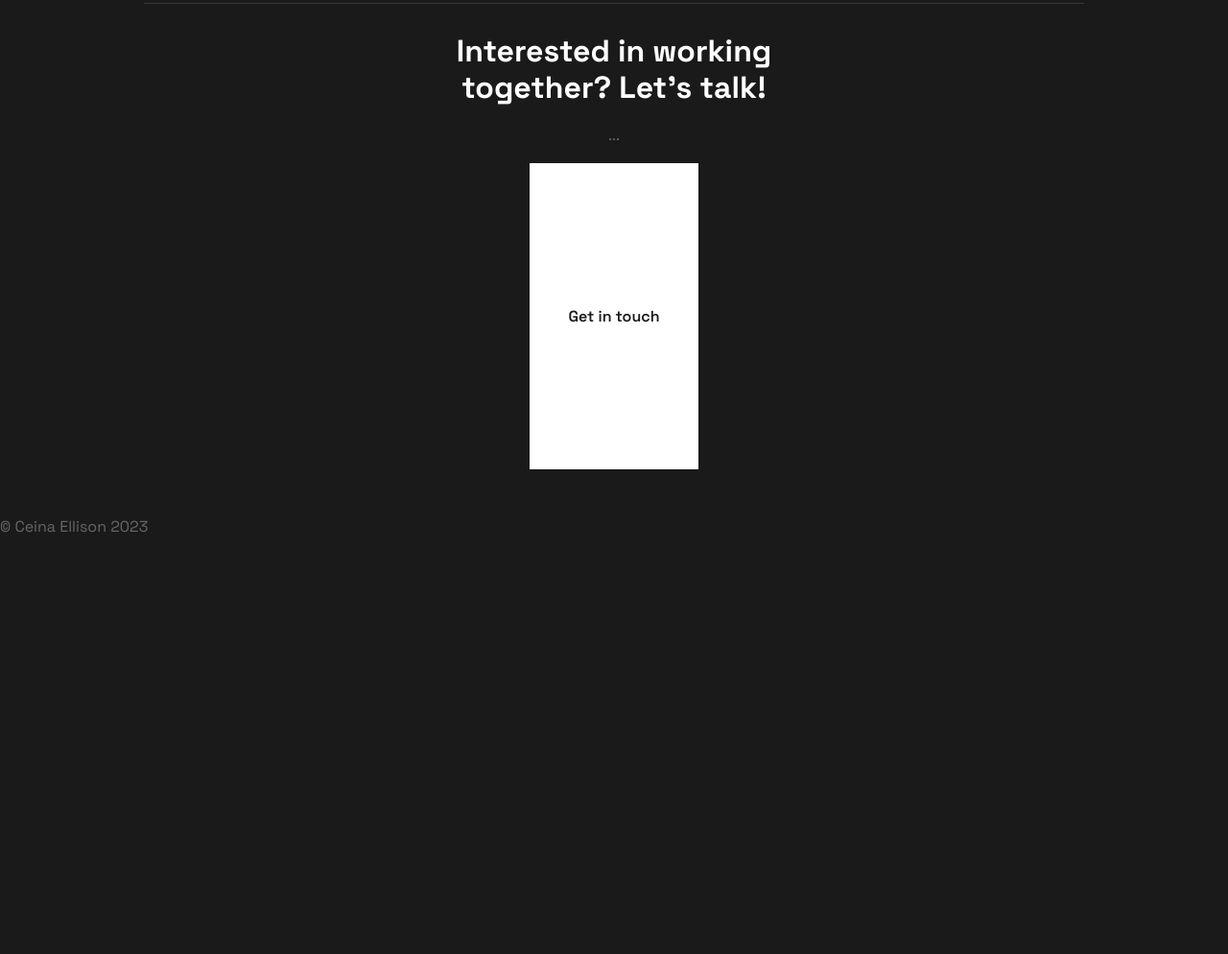
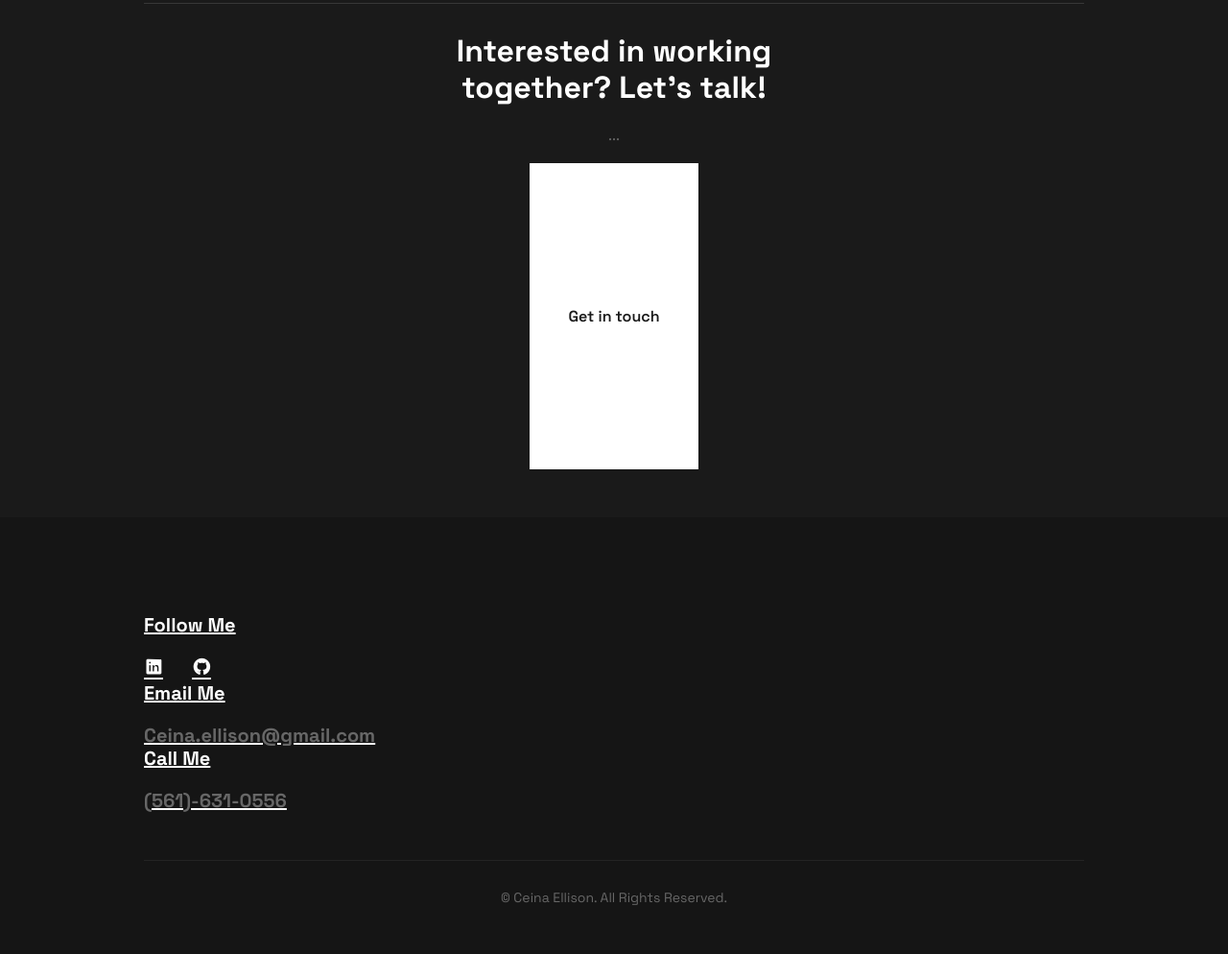
Before and after one commit to xcbhx/Ceina-Portfolio, a plain HTML site: page index.html in a window 1280 px wide. Shown: the part 6371-7365 px from the top of the page at 96% size. Before the commit the page ends 6930 px from the top, so only its background shows below. Drawn offline with nearby package versions, Linux system fonts and the light colour scheme.

Commit message:
add footer

```diff
--- a/css/main.css
+++ b/css/main.css
@@ -456,3 +456,48 @@ body {
 }
 
 /* Footer */
+.footer {
+  background-color: var(--color-bg-footer);
+  padding: 5rem 0;
+}
+
+.footer__wrapper {
+  border-bottom: 1px solid var(--color-bg-secondary);
+  padding: 5rem 0;
+  gap: 5rem;
+}
+
+.footer__title {
+  font-size: var(--fs-lg);
+  margin-bottom: 2rem;
+}
+
+.footer__social-list {
+  display: flex;
+  gap: 3rem;
+}
+
+.footer__social-link {
+  font-size: 2rem;
+  color: var(--color-white);
+  transition: var(--transition);
+}
+
+.footer__content {
+  font-size: var(--fs-lg);
+  color: var(--color-white);
+  font-weight: var(--fw-bold);
+  text-decoration: underline;
+  transition: var(--transition);
+}
+
+.footer__social-link:hover,
+.footer__content:hover {
+  color: var(--color-primary);
+}
+
+.footer__copyright {
+  font-size: var(--fs-sm);
+  text-align: center;
+  padding-top: 3rem;
+}
--- a/index.html
+++ b/index.html
@@ -30,19 +30,19 @@
         <div class="nav__menu" id="nav-menu">
           <ul class="nav__list">
             <li class="nav__item">
-              <a href="#" class="nav_link">Home</a>
+              <a href="#hero" class="nav_link">Home</a>
             </li>
             <li class="nav__item">
-              <a href="#" class="nav_link">About</a>
+              <a href="#about" class="nav_link">About</a>
             </li>
             <li class="nav__item">
-              <a href="#" class="nav_link">Qualication</a>
+              <a href="#qualication" class="nav_link">Qualication</a>
             </li>
             <li class="nav__item">
-              <a href="#" class="nav_link">Projects</a>
+              <a href="#project" class="nav_link">Projects</a>
             </li>
             <li class="nav__item">
-              <a href="#" class="nav_link">Contact</a>
+              <a href="#contact" class="nav_link">Contact</a>
             </li>
           </ul>
         </div>
@@ -278,8 +278,36 @@
       </div>
     </section>
   </main>
-  <footer id="footer">
-    <p>© Ceina Ellison 2023</p>
+  <!-- Footer -->
+  <footer id="footer" class="footer">
+    <div class="container">
+      <div class="d-grid footer__wrapper">
+        <div class="footer__content">
+          <h4 class="footer__title">Follow Me</h4>
+          <ul class="footer__social-list">
+            <li class="footer__social-item">
+              <a href="#" class="footer__social-link">
+                <i class="ri-linkedin-box-fill"></i>
+              </a>
+            </li>
+            <li class="footer__social-item">
+              <a href="#" class="footer__social-link">
+                <i class="ri-github-fill"></i>
+              </a>
+            </li>
+          </ul>
+        </div>
+        <div class="footer__content">
+          <h4 class="footer__title">Email Me</h4>
+          <a href="#" class="footer__contact">Ceina.ellison@gmail.com</a>
+        </div>
+        <div class="footer__content">
+          <h4 class="footer__title">Call Me</h4>
+          <a href="#" class="footer__contact">(561)-631-0556</a>
+        </div>
+      </div>
+      <p class="footer__copyright">&copy; Ceina Ellison. All Rights Reserved.</p>
+    </div>
   </footer>
 
 </body>
```
